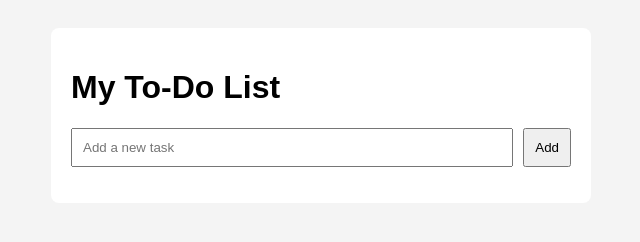
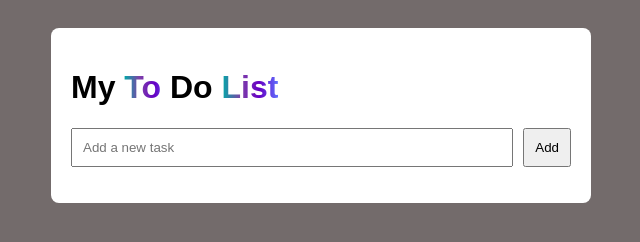
Before and after one commit to swastiswagat/To-Do-List, a plain HTML site: page index.html in a window 1280 px wide. Shown: the whole page, without its empty margins (319-959 px from the left). Drawn offline with Linux system fonts and the light colour scheme; no server answers.

Commit message:
initial commit

```diff
--- a/index.html
+++ b/index.html
@@ -8,7 +8,8 @@
 </head>
 <body>
   <div class="container">
-    <h1>My To-Do List</h1>
+    <h1 data-aos="fade-right" data-aos-duration="3000">My <span class="gradient"> To </span> Do <span class="gradient">List</span></h1>
+
     <div class="input-section">
       <input type="text" id="task-input" placeholder="Add a new task" />
       <button onclick="addTask()">Add</button>
--- a/styles.css
+++ b/styles.css
@@ -1,6 +1,15 @@
+.gradient{
+    background: linear-gradient(to right,#00aaa7, #7e42a7, #6600c5, #6070fd,#2a46ff, #0099ff, #008ead);
+    background-size: 200%;
+    background-clip: text;
+    -webkit-background-clip: text;
+    -webkit-text-fill-color: transparent;
+    animation: animate-gradient 2.5s linear infinite;
+}
+
 body {
   font-family: Arial, sans-serif;
-  background-color: #f4f4f4;
+  background-color: #736b6b;
   padding: 20px;
 }
 
@@ -16,6 +25,7 @@ body {
   display: flex;
   gap: 10px;
 }
+
 
 #task-input {
   flex: 1;
```
